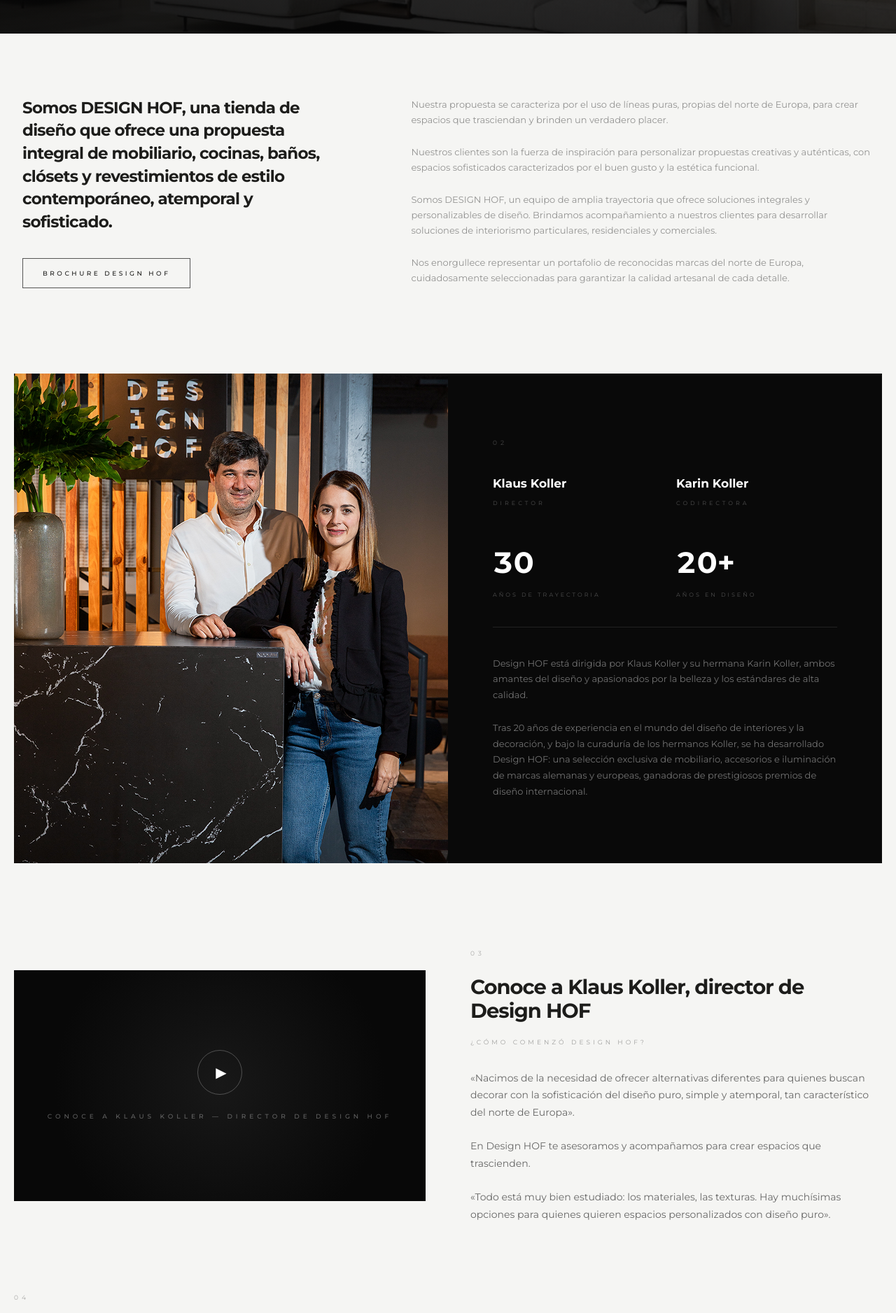
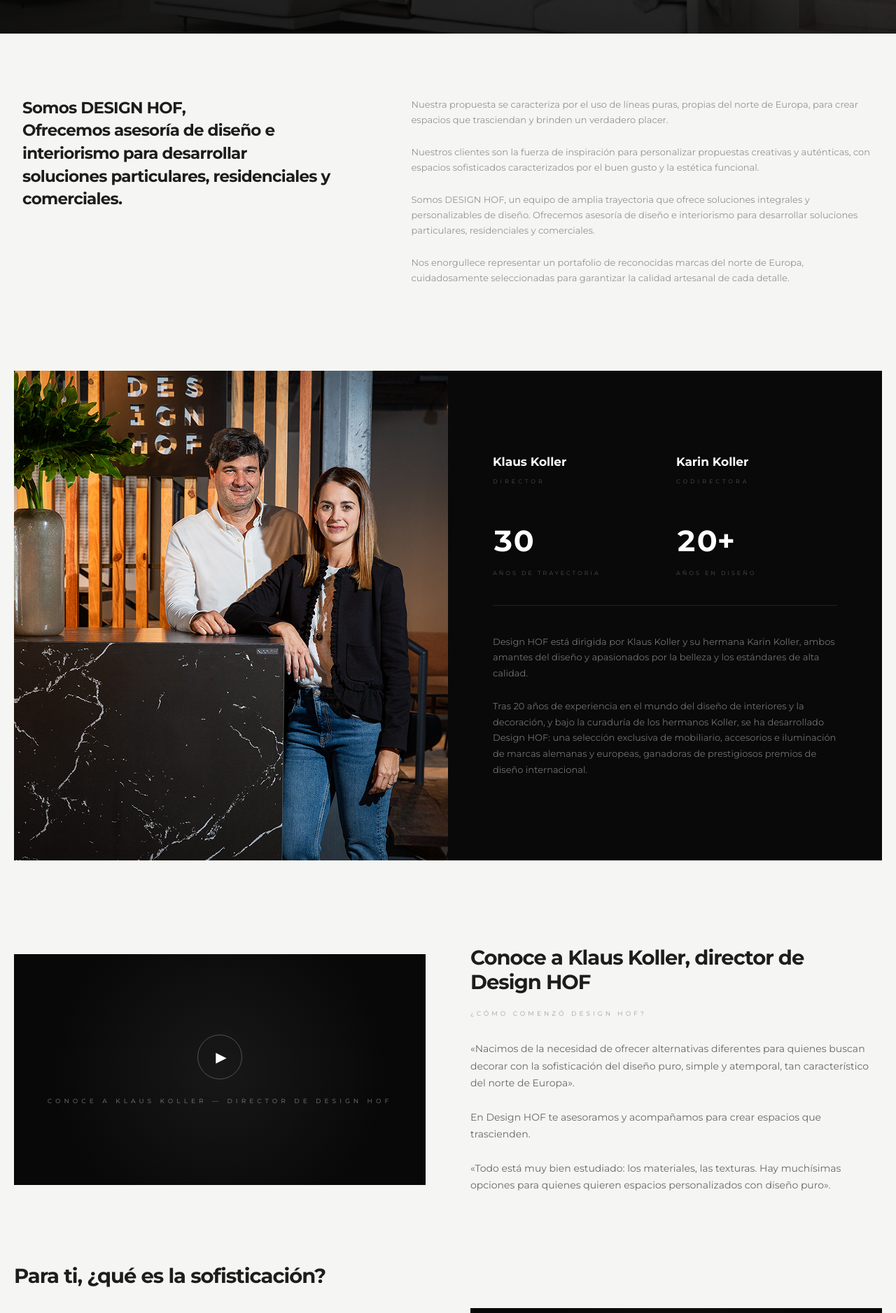
Before and after one commit to wegoxio/design-hof, a Next.js app: page /nosotros in a window 1280 px wide. Shown: the part 534-2411 px from the top of the page at 70% size. Built offline with nearby package versions, Linux system fonts and the light colour scheme; no server answers.

Commit message:
feat: refine DesignHof content and catalogue cards

```diff
--- a/components/footer/site-footer.tsx
+++ b/components/footer/site-footer.tsx
@@ -27,8 +27,7 @@ export function SiteFooter() {
             <address className="space-y-2 text-[13px] leading-[1.5] font-normal text-white/32 not-italic"><p>Las Mercedes, Avenida<br />Orinoco<br />Caracas 1060, Venezuela</p><p className="pt-1"><a className="transition-colors duration-400 hover:text-white/80" href="tel:+5802129935722">+58 0212 9935722</a></p><p><a className="transition-colors duration-400 hover:text-white/80" href="mailto:info@design-hof.com">info@design-hof.com</a></p></address>
             <div className="mt-8 flex gap-4">
               <SocialIcon href="https://www.instagram.com/design_hof/" label="Instagram"><svg viewBox="0 0 24 24" fill="none" className="size-[17px]"><rect x="4" y="4" width="16" height="16" rx="4" stroke="currentColor" /><circle cx="12" cy="12" r="3.5" stroke="currentColor" /><circle cx="17.5" cy="6.5" r=".8" fill="currentColor" /></svg></SocialIcon>
-              <SocialIcon href="https://facebook.com" label="Facebook"><span className="text-[16px]">f</span></SocialIcon>
-              <SocialIcon href="https://linkedin.com" label="LinkedIn"><span className="text-[12px]">in</span></SocialIcon>
+              <SocialIcon href="https://www.facebook.com/designhofshop" label="Facebook"><span className="text-[16px]">f</span></SocialIcon>
             </div>
           </div>
           <FooterLinks title="Mobiliario" links={furnitureLinks} />
--- a/screens/about/about-screen.tsx
+++ b/screens/about/about-screen.tsx
@@ -14,7 +14,6 @@ export function AboutScreen() {
       <FoundersSection content={aboutContent.founders} />
       <InterviewsSection interviews={aboutContent.interviews} />
       <LegacySection content={aboutContent.legacy} />
-      <VisitSection />
     </>
   );
 }
--- a/screens/about/components/about-introduction.tsx
+++ b/screens/about/components/about-introduction.tsx
@@ -14,14 +14,11 @@ export function AboutIntroduction({ content }: { content: AboutContent["introduc
       >
         <div>
           <h2 className="max-w-[510px] text-[23px] leading-[1.42] font-bold tracking-[-.75px] max-[600px]:text-[20px]">
-            {content.lead}
+            {content.firstLane}
           </h2>
-          <a
-            className="mt-9 inline-flex min-h-[43px] items-center border border-black/65 px-7 text-[9px] font-medium tracking-[3.5px] uppercase transition-[background-color,color,transform] duration-500 hover:-translate-y-0.5 hover:bg-black hover:text-white"
-            href={content.brochureHref}
-          >
-            Brochure Design HOF
-          </a>
+          <h2 className="max-w-[510px] text-[23px] leading-[1.42] font-bold tracking-[-.75px] max-[600px]:text-[20px]">
+            {content.secondLane}
+          </h2>
         </div>
         <div className="max-w-[690px] space-y-6 text-[13px] leading-[1.7] font-normal text-black/40">
           {content.paragraphs.map((paragraph) => <p key={paragraph}>{paragraph}</p>)}
--- a/screens/about/components/founders-section.tsx
+++ b/screens/about/components/founders-section.tsx
@@ -49,7 +49,6 @@ export function FoundersSection({ content }: { content: AboutContent["founders"]
           <Image className="object-cover" src={content.imageUrl} alt="Fundadores de Design HOF" fill sizes="(max-width:850px) 100vw,50vw" />
         </div>
         <div className={`flex flex-col justify-center bg-[#090909] px-[clamp(42px,5vw,84px)] py-16 text-white transition-[opacity,transform] delay-100 duration-1000 ease-[cubic-bezier(0.22,1,0.36,1)] max-[600px]:px-6 ${isInView ? "translate-x-0 opacity-100" : "translate-x-8 opacity-0"}`}>
-          <p className="mb-10 text-[9px] tracking-[5px] text-white/24">02</p>
           <div className="grid grid-cols-2 gap-8">
             {content.people.map((person, index) => (
               <div key={person.name} className={`transition-[opacity,transform] duration-700 ${isInView ? "translate-y-0 opacity-100" : "translate-y-4 opacity-0"}`} style={{ transitionDelay: `${250 + index * 100}ms` }}>
--- a/screens/about/components/interviews-section.tsx
+++ b/screens/about/components/interviews-section.tsx
@@ -3,6 +3,63 @@ import { useInView } from "@/screens/home/hooks/use-in-view";
 import type { AboutContent } from "../types/about";
 import { VideoPlaceholder } from "./video-placeholder";
 
-export function InterviewsSection({ interviews }: { interviews: AboutContent["interviews"] }) { const { ref, isInView } = useInView<HTMLElement>(.08); const [first, second, full] = interviews; return <section ref={ref} className={`mx-auto max-w-[1600px] px-5 py-[90px] transition-opacity duration-1000 ${isInView ? "opacity-100" : "opacity-0"}`}><div className="grid grid-cols-2 items-center gap-16 max-[800px]:grid-cols-1"><VideoPlaceholder label={first.videoLabel} /><Editorial interview={first} /></div><div className="my-[100px] grid grid-cols-2 items-center gap-16 max-[800px]:grid-cols-1"><Editorial interview={second} /><VideoPlaceholder label={second.videoLabel} /></div><VideoPlaceholder label={full.videoLabel} className="min-h-[680px] max-[700px]:min-h-[420px]" /></section>; }
+export function InterviewsSection({
+  interviews,
+}: {
+  interviews: AboutContent["interviews"];
+}) {
+  const { ref, isInView } = useInView<HTMLElement>(0.08);
+  const [first, second, full] = interviews;
+  return (
+    <section
+      ref={ref}
+      className={`mx-auto max-w-[1600px] px-5 py-[90px] transition-opacity duration-1000 ${isInView ? "opacity-100" : "opacity-0"}`}
+    >
+      <div className="grid grid-cols-2 items-center gap-16 max-[800px]:grid-cols-1">
+        <VideoPlaceholder label={first.videoLabel} />
+        <Editorial interview={first} />
+      </div>
+      <div className="my-[100px] grid grid-cols-2 items-center gap-16 max-[800px]:grid-cols-1">
+        <Editorial interview={second} />
+        <VideoPlaceholder label={second.videoLabel} />
+      </div>
+      <VideoPlaceholder
+        label={full.videoLabel}
+        className="min-h-[680px] max-[700px]:min-h-[420px]"
+      />
+    </section>
+  );
+}
 
-function Editorial({ interview }: { interview: AboutContent["interviews"][number] }) { return <div><p className="mb-6 text-[9px] tracking-[5px] text-black/30">{interview.index}</p><h2 className="max-w-[570px] text-[29px] leading-[1.2] font-bold tracking-[-1px]">{interview.title}</h2>{interview.eyebrow && <p className="mt-5 text-[9px] tracking-[4px] text-black/35 uppercase">{interview.eyebrow}</p>}<div className="mt-8 space-y-6 text-[14px] leading-[1.75] font-normal text-black/58">{interview.paragraphs.map((p, index) => <p className={index === 2 && interview.index === "04" ? "font-bold text-black" : ""} key={p}>{p}</p>)}</div></div>; }
+function Editorial({
+  interview,
+}: {
+  interview: AboutContent["interviews"][number];
+}) {
+  return (
+    <div>
+      <h2 className="max-w-[570px] text-[29px] leading-[1.2] font-bold tracking-[-1px]">
+        {interview.title}
+      </h2>
+      {interview.eyebrow && (
+        <p className="mt-5 text-[9px] tracking-[4px] text-black/35 uppercase">
+          {interview.eyebrow}
+        </p>
+      )}
+      <div className="mt-8 space-y-6 text-[14px] leading-[1.75] font-normal text-black/58">
+        {interview.paragraphs.map((p, index) => (
+          <p
+            className={
+              index === 2 && interview.index === "04"
+                ? "font-bold text-black"
+                : ""
+            }
+            key={p}
+          >
+            {p}
+          </p>
+        ))}
+      </div>
+    </div>
+  );
+}
--- a/screens/about/components/visit-section.tsx
+++ /dev/null
@@ -1 +0,0 @@
-export function VisitSection() { return <section className="flex min-h-[330px] items-center justify-between gap-12 bg-[#090909] px-[clamp(28px,5vw,72px)] py-16 text-white max-[650px]:flex-col max-[650px]:items-start"><div><p className="mb-7 text-[9px] tracking-[5px] text-white/28 uppercase">Visítanos</p><h2 className="text-[36px] leading-[1.25] font-bold tracking-[-1.4px]">Las Mercedes<br />Avenida Orinoco<br />Caracas, Venezuela</h2></div><address className="space-y-3 text-right text-[13px] font-normal text-white/42 not-italic max-[650px]:text-left"><p>+58 0212 9935722</p><p>info@design-hof.com</p><p>@design_hof</p></address></section>; }
--- a/screens/about/content/about-content.ts
+++ b/screens/about/content/about-content.ts
@@ -3,11 +3,12 @@ import type { AboutContent } from "../types/about";
 export const aboutContent: AboutContent = {
   hero: { eyebrow: "Sobre nosotros", title: "Sobre DESIGN HOF", imageUrl: "/about/hero/about-hero-01.png" },
   introduction: {
-    lead: "Somos DESIGN HOF, una tienda de diseño que ofrece una propuesta integral de mobiliario, cocinas, baños, clósets y revestimientos de estilo contemporáneo, atemporal y sofisticado.",
+    firstLane: "Somos DESIGN HOF,",
+    secondLane: "Ofrecemos asesoría de diseño e interiorismo para desarrollar soluciones particulares, residenciales y comerciales.",
     paragraphs: [
       "Nuestra propuesta se caracteriza por el uso de líneas puras, propias del norte de Europa, para crear espacios que trasciendan y brinden un verdadero placer.",
       "Nuestros clientes son la fuerza de inspiración para personalizar propuestas creativas y auténticas, con espacios sofisticados caracterizados por el buen gusto y la estética funcional.",
-      "Somos DESIGN HOF, un equipo de amplia trayectoria que ofrece soluciones integrales y personalizables de diseño. Brindamos acompañamiento a nuestros clientes para desarrollar soluciones de interiorismo particulares, residenciales y comerciales.",
+      "Somos DESIGN HOF, un equipo de amplia trayectoria que ofrece soluciones integrales y personalizables de diseño. Ofrecemos asesoría de diseño e interiorismo para desarrollar soluciones particulares, residenciales y comerciales.",
       "Nos enorgullece representar un portafolio de reconocidas marcas del norte de Europa, cuidadosamente seleccionadas para garantizar la calidad artesanal de cada detalle.",
     ],
     brochureHref: "/brochure-design-hof.pdf",
--- a/screens/about/types/about.ts
+++ b/screens/about/types/about.ts
@@ -1,6 +1,6 @@
 export type AboutContent = {
   hero: { eyebrow: string; title: string; imageUrl: string };
-  introduction: { lead: string; paragraphs: string[]; brochureHref: string };
+  introduction: { firstLane: string; secondLane: string; paragraphs: string[]; brochureHref: string };
   founders: { imageUrl: string; people: Array<{ name: string; role: string }>; stats: Array<{ value: string; label: string }>; paragraphs: string[] };
   interviews: Array<{ index: string; title: string; eyebrow: string; paragraphs: string[]; videoLabel: string; videoPosition: "left" | "right" | "full" }>;
   legacy: { index: string; title: string; paragraphs: string[] };
--- a/screens/brands/components/brands-hero.tsx
+++ b/screens/brands/components/brands-hero.tsx
@@ -7,9 +7,6 @@ export function BrandsHero({ content }: { content: BrandsHeroContent }) {
     <section className="flex min-h-[calc(100svh-80px)] items-center border-b border-black/8 bg-[#f7f7f5] py-[clamp(76px,9vw,132px)]">
       <div className="site-container">
         <div className="max-w-[1080px]">
-          <p className={`${reveal} mb-[clamp(30px,4vw,48px)] text-[9px] font-medium tracking-[5px] text-black/38 uppercase`}>
-            {content.eyebrow}
-          </p>
           <h1 className="text-[clamp(38px,4.45vw,67px)] leading-[1.06] tracking-[-2.4px] max-[600px]:tracking-[-1.5px]">
             <span className={`${reveal} block font-bold delay-100`}>{content.lead}</span>
             <span className={`${reveal} block font-normal text-[#969693] uppercase delay-200`}>{content.accent}</span>
--- a/screens/brands/content/brands.ts
+++ b/screens/brands/content/brands.ts
@@ -10,6 +10,7 @@ const brand = (id: string, name: string, country: string): Brand => ({
 
 export const brands: Brand[] = [
   brand("bolia", "Bolia", "Dinamarca"),
+  brand("bolia", "Bolia", "Dinamarca"),
   brand("rolf-benz", "Rolf Benz", "Alemania"),
   brand("freistil", "Freistil Rolf Benz", "Alemania"),
   brand("and", "A—N—D", "Alemania"),
@@ -19,14 +20,11 @@ export const brands: Brand[] = [
   brand("raumplus", "Raumplus", "Alemania"),
   brand("out", "OUT", "Alemania"),
   brand("bordbar", "Bordbar", "Alemania"),
-  brand("neolith", "Neolith", "España"),
   brand("norr11", "NORR11", "Dinamarca"),
   brand("fatboy", "Fatboy", "Países Bajos"),
   brand("brink-campman", "Brink & Campman", "Países Bajos"),
   brand("prostoria", "Prostoria", "Croacia"),
-  brand("vincent-sheppard", "Vincent Sheppard", "Bélgica"),
   brand("zeitraum", "Zeitraum", "Alemania"),
   brand("wendelbo", "Wendelbo", "Dinamarca"),
-  brand("xl-slabs", "XL Slabs", "España"),
   brand("inter-cuisine", "Inter Cuisine", "Alemania"),
 ];
--- a/screens/home/components/hero/hero-section.tsx
+++ b/screens/home/components/hero/hero-section.tsx
@@ -53,7 +53,7 @@ export function HeroSection({ slides }: HeroSectionProps) {
 
       <div className="absolute bottom-[clamp(105px,16.8%,130px)] left-[clamp(38px,3.1vw,48px)] w-[min(720px,calc(100%-76px))] max-[930px]:right-6 max-[930px]:bottom-[92px] max-[930px]:left-6 max-[930px]:w-auto max-[480px]:right-5 max-[480px]:left-5">
         <h1 id="hero-title" className={`${reveal} mb-5 text-[clamp(38px,4vw,54px)] leading-[1.06] font-medium tracking-[-1.8px] delay-[390ms] max-[930px]:mb-4 max-[930px]:text-[clamp(32px,7.5vw,42px)] max-[930px]:leading-[1.08] max-[930px]:tracking-[-1.2px] max-[480px]:text-[clamp(30px,8.5vw,36px)]`}>Somos DESIGN HOF</h1>
-        <p className={`${reveal} m-0 max-w-[690px] text-[15px] leading-[1.95] font-medium text-white/68 delay-[500ms]`}>
+        <p className={`${reveal} m-0 max-w-[690px] text-[17px] leading-[1.95] font-medium text-white/68 delay-[500ms]`}>
           Una tienda de diseño que ofrece una propuesta integral de mobiliario, cocinas, baños y clósets de estilo atemporal. Nuestra propuesta se caracteriza por el uso de líneas puras, propias del norte de Europa, para crear espacios que trasciendan y brinden un verdadero placer.
         </p>
         <Link className={`${reveal} group relative mt-[46px] inline-flex items-center gap-[18px] pb-[11px] text-xs leading-[1.5] font-medium tracking-[4px] text-white uppercase no-underline delay-[610ms] before:absolute before:right-0 before:bottom-0 before:left-0 before:h-px before:bg-white/35 before:content-[''] after:absolute after:right-0 after:bottom-0 after:left-0 after:h-px after:origin-left after:scale-x-0 after:bg-white after:content-[''] after:transition-transform after:duration-[550ms] after:ease-[cubic-bezier(0.22,1,0.36,1)] hover:after:scale-x-100 max-[930px]:mt-7 max-[930px]:gap-4 max-[930px]:text-[9px] max-[930px]:tracking-[2.6px]`} href="/mobiliario">
```
Also changed, not shown: screens/catalog/components/product-card.tsx (+64 -14 lines).
